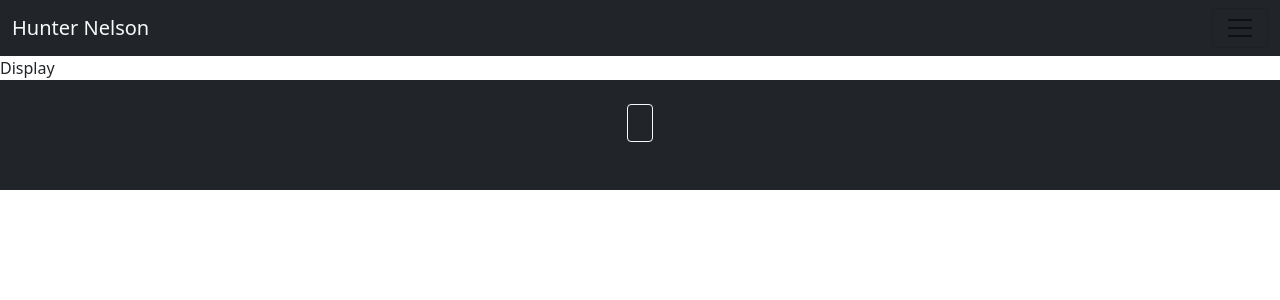
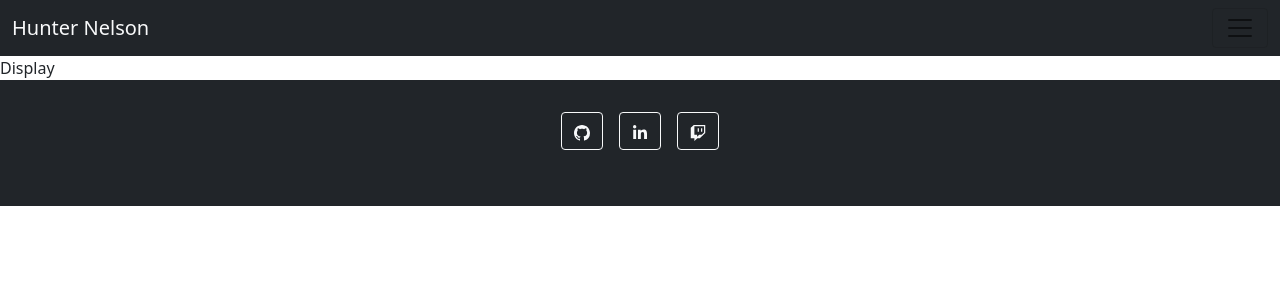
Before and after one commit to Father-of-Cats/hkn-portfolio-react, a React (Create React App) app: page / in a window 1280 px wide. Shown: the top 300 px of the page. Built offline with nearby package versions, Linux system fonts and the light colour scheme.

Commit message:
footer is done

```diff
--- a/package.json
+++ b/package.json
@@ -10,6 +10,7 @@
     "react": "^18.0.0",
     "react-bootstrap": "^2.2.3",
     "react-dom": "^18.0.0",
+    "react-icons": "^4.3.1",
     "react-scripts": "5.0.0",
     "web-vitals": "^2.1.4"
   },
--- a/src/components/Footer/index.js
+++ b/src/components/Footer/index.js
@@ -1,5 +1,8 @@
 import React from 'react'
 import { Container } from 'react-bootstrap'
+import { GoMarkGithub } from 'react-icons/go'
+import { FaLinkedinIn,FaTwitch } from 'react-icons/fa'
+
 
 function Footer() {
   return (
@@ -7,10 +10,15 @@ function Footer() {
       <Container className='p-4' fluid>
         <section className='mb-4'>
 
-          <a className='btn btn-outline-light btn-floating-m-1' href='#'>
-            <img class="bi-github"></img>
+          <a className='btn btn-outline-light m-2' href='https://github.com/Father-of-Cats'>
+          <GoMarkGithub/>
           </a>
-
+          <a className='btn btn-outline-light m-2' href='www.linkedin.com/in/hunter-k-nelson'>
+            <FaLinkedinIn/>
+          </a>
+          <a className='btn btn-outline-light m-2' href='#'>
+            <FaTwitch/>
+          </a>
         </section>
       </Container>
     </footer>
```
Also changed, not shown: 1 other file (tests, documents, lock files or other folders).
